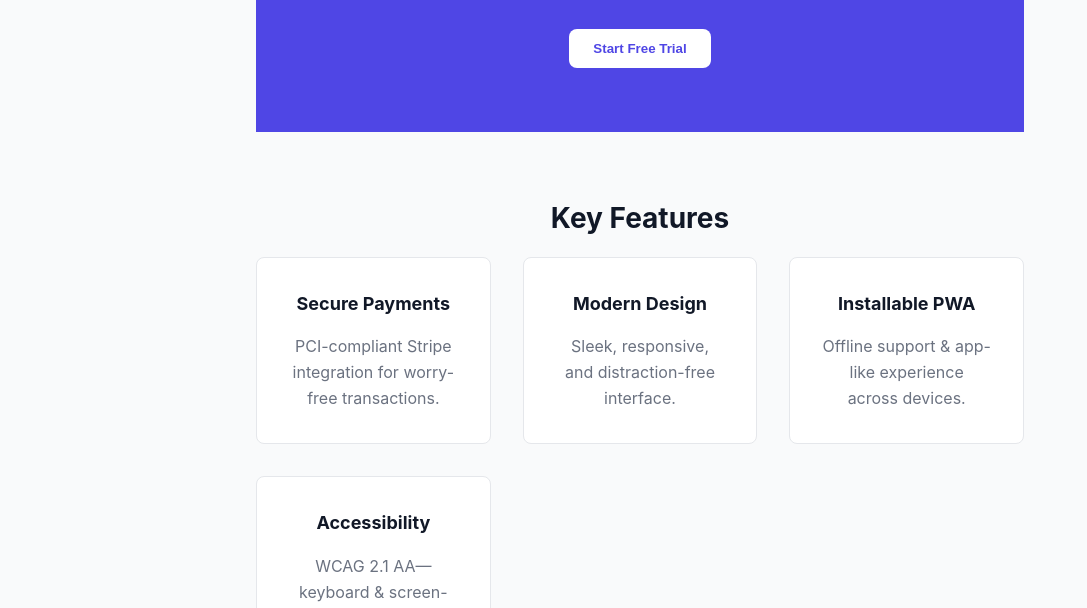
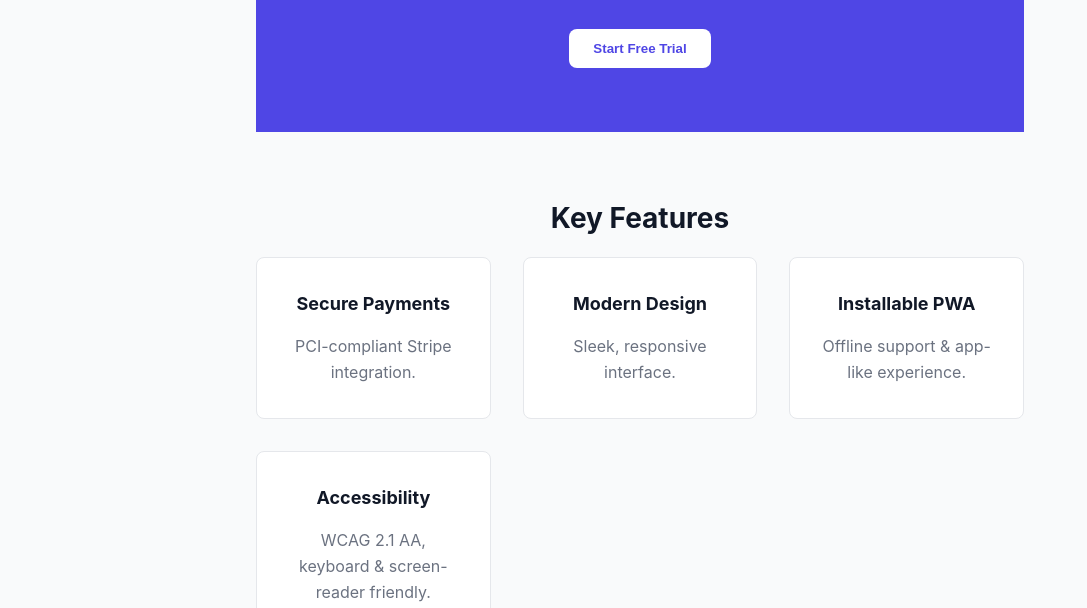
Before and after one commit to epictechai/website, a plain HTML site: page index.html in a window 1280 px wide. Shown: the part 192-800 px from the top of the page, without its empty margins (0-1087 px from the left). Drawn offline with Linux system fonts and the light colour scheme; a script that the page names is missing.

Commit message:
Update index.html

```diff
--- a/index.html
+++ b/index.html
@@ -20,7 +20,7 @@
   <meta name="twitter:image"       content="https://epictech.ai/assets/icons/og-image.png" />
   <meta name="twitter:site"        content="@EpicTechAI" />
 
-  <!-- JSON-LD -->
+  <!-- JSON-LD Structured Data -->
   <script type="application/ld+json">
   {
     "@context":"https://schema.org",
@@ -35,10 +35,10 @@
   <link rel="manifest" href="assets/icons/site.webmanifest" />
   <meta name="theme-color" content="#4F46E5" />
 
-  <!-- Stripe Buy Button script -->
+  <!-- Stripe Buy Button -->
   <script async src="https://js.stripe.com/v3/buy-button.js"></script>
 
-  <!-- Intercom config -->
+  <!-- Intercom settings -->
   <script>
     window.intercomSettings = { app_id: "mvbj6qcv" };
   </script>
@@ -74,8 +74,8 @@
   .hero__title { font-size:2.5rem; margin-bottom:var(--spacing); }
   .hero__subtitle { font-size:1.125rem; margin-bottom:calc(var(--spacing)*2); color:#E0E7FF; }
   .btn { display:inline-block; font-weight:600; padding:0.75rem 1.5rem; border-radius:var(--radius); border:none; cursor:pointer; transition:background 0.3s; }
-  .btn--primary { background: #fff; color: var(--clr-primary); }
-  .btn--primary:hover { background: #F3F4F6; }
+  .btn--primary { background:#fff; color:var(--clr-primary); }
+  .btn--primary:hover { background:#F3F4F6; }
   /* Features */
   .section__title { text-align:center; font-size:1.75rem; margin:calc(var(--spacing)*4) 0 var(--spacing); }
   .features__grid {
@@ -123,19 +123,19 @@
     <div class="features__grid">
       <article class="feature-card" tabindex="0">
         <h3>Secure Payments</h3>
-        <p>PCI-compliant Stripe integration for worry-free transactions.</p>
+        <p>PCI-compliant Stripe integration.</p>
       </article>
       <article class="feature-card" tabindex="0">
         <h3>Modern Design</h3>
-        <p>Sleek, responsive, and distraction-free interface.</p>
+        <p>Sleek, responsive interface.</p>
       </article>
       <article class="feature-card" tabindex="0">
         <h3>Installable PWA</h3>
-        <p>Offline support & app-like experience across devices.</p>
+        <p>Offline support & app-like experience.</p>
       </article>
       <article class="feature-card" tabindex="0">
         <h3>Accessibility</h3>
-        <p>WCAG 2.1 AA—keyboard & screen-reader friendly.</p>
+        <p>WCAG 2.1 AA, keyboard & screen-reader friendly.</p>
       </article>
     </div>
 
@@ -150,11 +150,10 @@
     </footer>
   </main>
 
-  <!-- Service Worker -->
+  <!-- Service Worker registration -->
   <script>
     if ('serviceWorker' in navigator) {
-      navigator.serviceWorker
-        .register('sw.js')
+      navigator.serviceWorker.register('sw.js')
         .catch(err => console.error('SW registration failed:', err));
     }
   </script>
@@ -181,15 +180,16 @@
     })();
   </script>
 
-  <!-- Analytics -->
+  <!-- Analytics (GA4) -->
   <script>
     window.dataLayer = window.dataLayer || [];
     function gtag(){ dataLayer.push(arguments); }
     gtag('js', new Date());
-    gtag('config', 'YOUR_GA_MEASUREMENT_ID');
+    gtag('config', 'G-V7W4C3NJSB');  // ← Your GA4 ID
+
     document.addEventListener('DOMContentLoaded', ()=>{
       document.querySelector('.btn--primary')
-        .addEventListener('click', ()=>gtag('event','start_checkout',{method:'Stripe'}));
+        .addEventListener('click', ()=>gtag('event','start_checkout',{ method:'Stripe' }));
     });
   </script>
 </body>
```
